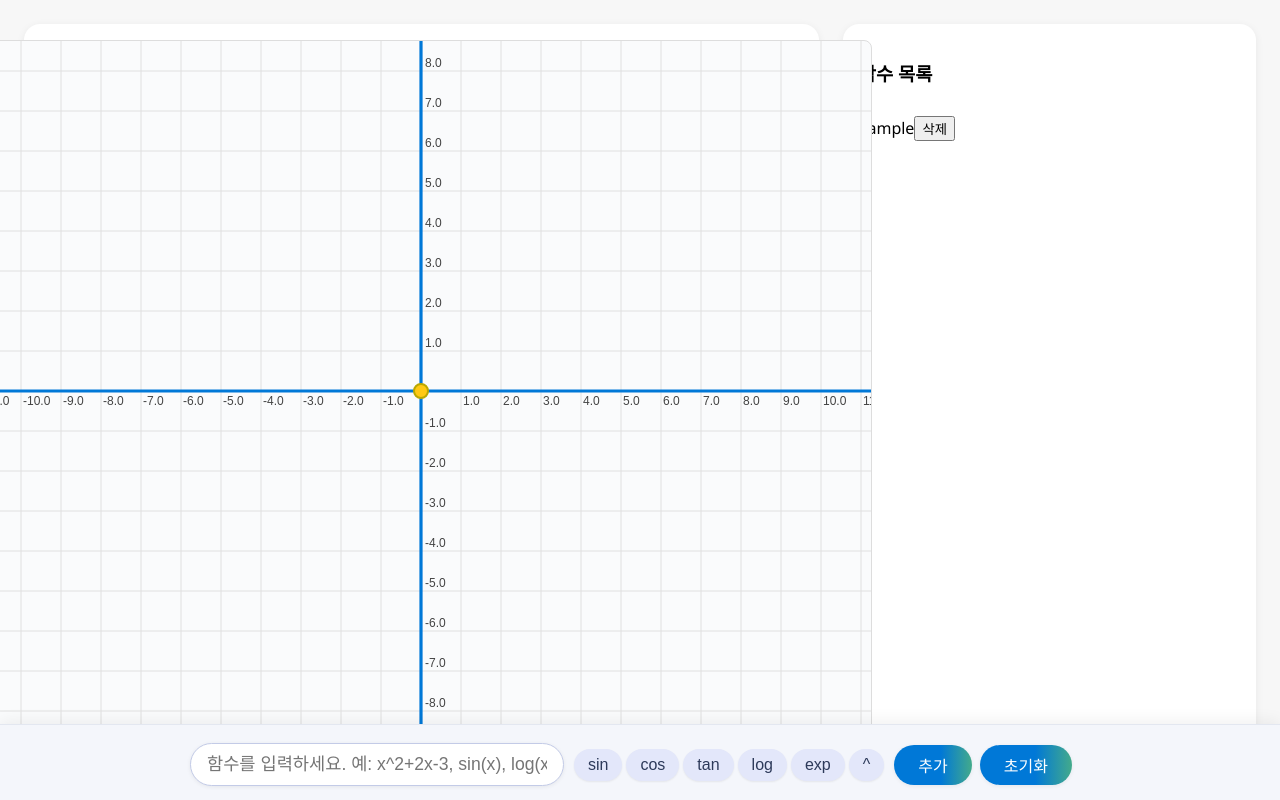
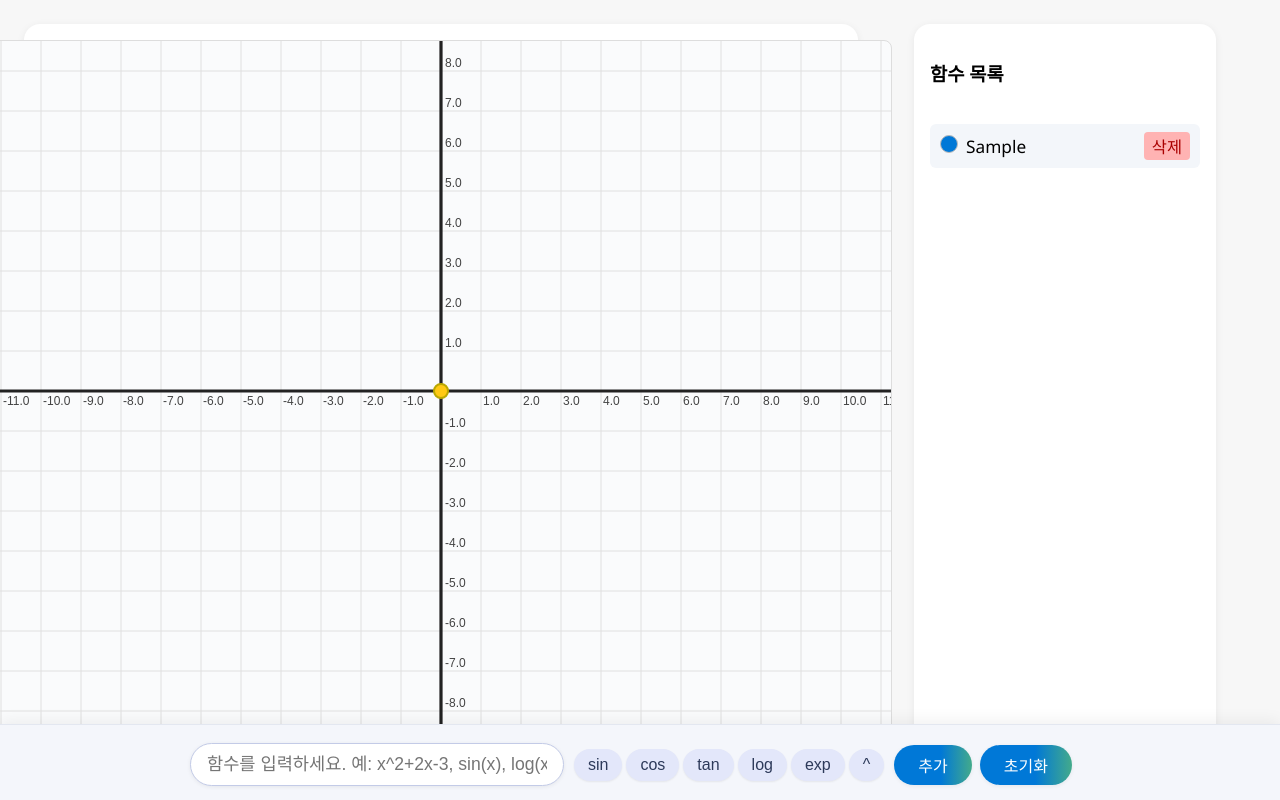
Before and after one commit to yxch08/math, a plain HTML site: page index.html in a window 1280 px wide. Both pictures are taken after typing "Sample" into the empty fields and a click on the button "추가". Drawn offline with Linux system fonts and the light colour scheme.

Commit message:
함수 목록 위치/디자인 복원, 교점/축/원점 버그 수정, 축 색상 변경

```diff
--- a/index.html
+++ b/index.html
@@ -17,7 +17,7 @@
 		.container {
 			display: flex;
 			flex: 1;
-			padding: 24px;
+			padding: 24px 64px 24px 24px;
 			gap: 24px;
 			box-sizing: border-box;
 			height: 100vh;
@@ -35,7 +35,8 @@
 			position: relative;
 		}
 		.right-panel {
-			flex: 1;
+			flex: none;
+			width: 270px;
 			background: #fff;
 			border-radius: 16px;
 			box-shadow: 0 2px 8px #0001;
@@ -44,6 +45,7 @@
 			display: flex;
 			flex-direction: column;
 			gap: 12px;
+			margin-left: 32px;
 		}
 		#graph-canvas {
 			background: #fafbfc;
@@ -132,6 +134,56 @@
 		.action-btns button:hover {
 			background: linear-gradient(90deg,#005fa3 60%,#2e8b6a 100%);
 		}
+		/* 함수 목록 창 디자인 복원 */
+		.func-list {
+			flex: 1;
+			overflow-y: auto;
+			margin-top: 8px;
+		}
+		.func-item {
+			background: #f3f6fa;
+			border-radius: 6px;
+			padding: 8px 10px;
+			margin-bottom: 6px;
+			display: flex;
+			align-items: center;
+			justify-content: space-between;
+			font-size: 1.08em;
+			word-break: break-all;
+		}
+		.func-color {
+			width: 16px;
+			height: 16px;
+			border-radius: 50%;
+			margin-right: 8px;
+			display: inline-block;
+			border: 1.5px solid #bbb;
+		}
+		.remove-btn {
+			background: #ffb3b3;
+			color: #a00;
+			border: none;
+			border-radius: 4px;
+			padding: 2px 8px;
+			cursor: pointer;
+			font-size: 0.95em;
+			margin-left: 8px;
+			transition: background 0.2s;
+		}
+		.remove-btn:hover {
+			background: #ff6b6b;
+		}
+		.intersection-label {
+			position: absolute;
+			background: #fffbe7;
+			border: 1px solid #e3c800;
+			border-radius: 4px;
+			padding: 2px 8px;
+			font-size: 0.98em;
+			pointer-events: none;
+			z-index: 10;
+			box-shadow: 0 1px 4px #0002;
+		}
 		@media (max-width: 1200px) {
 			#graph-canvas {
 				width: 98vw;
@@ -143,6 +195,10 @@
 			}
 			.func-input {
 				width: 160px;
+			}
+			.right-panel {
+				margin-left: 0;
+				width: 100vw;
 			}
 		}
 	</style>
@@ -213,11 +269,13 @@
 		let width = 600, height = 480;
 		let minScale = 10, maxScale = 1000;
 		function draw() {
+			canvas = document.getElementById('graph-canvas');
+			ctx = canvas.getContext('2d');
+			width = canvas.width;
+			height = canvas.height;
 			ctx.clearRect(0,0,width,height);
-			// 좌표계 원점
 			const cx = width/2 + offsetX;
 			const cy = height/2 + offsetY;
-			// 그리드
 			ctx.save();
 			ctx.strokeStyle = '#e0e0e0';
 			ctx.lineWidth = 1;
@@ -228,9 +286,9 @@
 				ctx.beginPath(); ctx.moveTo(0,y); ctx.lineTo(width,y); ctx.stroke();
 			}
 			ctx.restore();
-			// x, y축
+			// x, y축 (검정색)
 			ctx.save();
-			ctx.strokeStyle = '#0078d7';
+			ctx.strokeStyle = '#222';
 			ctx.lineWidth = 3.2;
 			ctx.beginPath(); ctx.moveTo(0,cy); ctx.lineTo(width,cy); ctx.stroke();
 			ctx.beginPath(); ctx.moveTo(cx,0); ctx.lineTo(cx,height); ctx.stroke();
@@ -243,7 +301,6 @@
 			ctx.lineWidth = 2;
 			ctx.stroke();
 			ctx.restore();
-			// 눈금
 			ctx.save();
 			ctx.fillStyle = '#444';
 			ctx.font = '12px sans-serif';
@@ -346,16 +403,21 @@
 		function findIntersections() {
 			intersections = [];
 			if(functions.length<2) return;
+			canvas = document.getElementById('graph-canvas');
+			width = canvas.width;
+			height = canvas.height;
+			const cx = width/2 + offsetX;
+			const cy = height/2 + offsetY;
 			for(let i=0; i<functions.length-1; ++i) {
 				for(let j=i+1; j<functions.length; ++j) {
 					for(let px=0; px<width; px+=2) {
-						let x1 = (px-width/2-offsetX)/scale;
+						let x1 = (px-cx)/scale;
 						let y1, y2;
 						try { y1 = functions[i].fn(x1); y2 = functions[j].fn(x1); } catch { continue; }
 						if(!isFinite(y1)||!isFinite(y2)) continue;
 						let diff = Math.abs(y1-y2);
 						if(diff<0.05) {
-							let py = height/2 + offsetY - y1*scale;
+							let py = cy - y1*scale;
 							intersections.push({x:x1, y:y1, px, py});
 						}
 					}
@@ -393,6 +455,7 @@
 				offsetX += e.clientX - lastX;
 				offsetY += e.clientY - lastY;
 				lastX = e.clientX; lastY = e.clientY;
+				findIntersections();
 				draw();
 			});
 			window.addEventListener('mouseup', e => {
@@ -400,13 +463,12 @@
 				canvas.style.cursor = 'grab';
 			});
 			canvas.addEventListener('wheel', e => {
-				if (!e.ctrlKey) return; // Ctrl 키가 아닐 때는 무시
+				if (!e.ctrlKey) return;
 				e.preventDefault();
 				let oldScale = scale;
 				if(e.deltaY<0) scale *= 1.15;
 				else scale /= 1.15;
 				scale = Math.max(minScale, Math.min(maxScale, scale));
-				// 확대/축소 중심 보정
 				const rect = canvas.getBoundingClientRect();
 				const mx = e.clientX - rect.left;
 				const my = e.clientY - rect.top;
@@ -414,6 +476,7 @@
 				const y = (height/2+offsetY-my)/oldScale;
 				offsetX += mx-width/2 - x*scale;
 				offsetY += my-height/2 + y*scale;
+				findIntersections();
 				draw();
 			}, {passive:false});
 			canvas.addEventListener('click', canvasClick);
@@ -434,6 +497,7 @@
 					offsetY += e.touches[0].clientY - lastY;
 					lastX = e.touches[0].clientX;
 					lastY = e.touches[0].clientY;
+					findIntersections();
 					draw();
 				} else if(e.touches.length==2 && touchStart) {
 					// pinch zoom
@@ -449,6 +513,7 @@
 					scale *= factor;
 					scale = Math.max(minScale, Math.min(maxScale, scale));
 					touchStart = e;
+					findIntersections();
 					draw();
 				}
 			});
@@ -464,6 +529,7 @@
 			height = canvas.height;
 			setupCanvasEvents();
 			updateFuncList();
+			findIntersections();
 			draw();
 		}
 		// 엔터로 함수 추가
```
